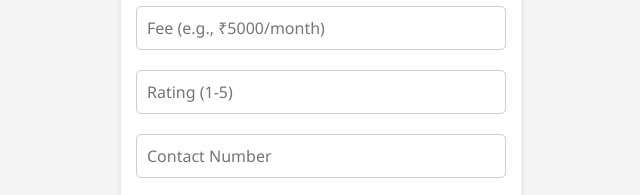
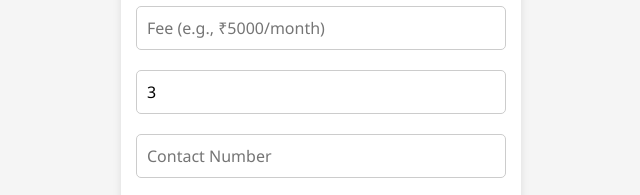
Before and after one commit to muhammedma-2006/hostelreview, a plain HTML site: page index.html in a window 1280 px wide. Shown: the part 1676-1871 px from the top of the page, 319-959 px from the left. Drawn offline with Linux system fonts and the light colour scheme.

Commit message:
Update index.html

```diff
--- a/index.html
+++ b/index.html
@@ -36,12 +36,12 @@
         </div>
     </section>
 <section id="addHostel">
-     <h2 class="section-title">Add New  Hostel</h2>
+    <h2 class="section-title">Add New  Hostel</h2>
     <form id="hostelForm">
         <input type="text" id="hostelName" placeholder="Hostel Name" required>
         <input type="text" id="hostelLocation" placeholder="Location" required>
         <input type="text" id="hostelFee" placeholder="Fee (e.g., ₹5000/month)" required>
-        <input type="number" id="hostelRating" placeholder="Rating (1-5)" step="0.1" required>
+        <input type="number" id="hostelRating" placeholder="Rating (1-5)" value="3" min="0" max="5" step="0.1" required>
         <input type="text" id="hostelContact" placeholder="Contact Number" required>
         <button type="button" onclick="addHostel()">Add Hostel</button>
     </form>
```
